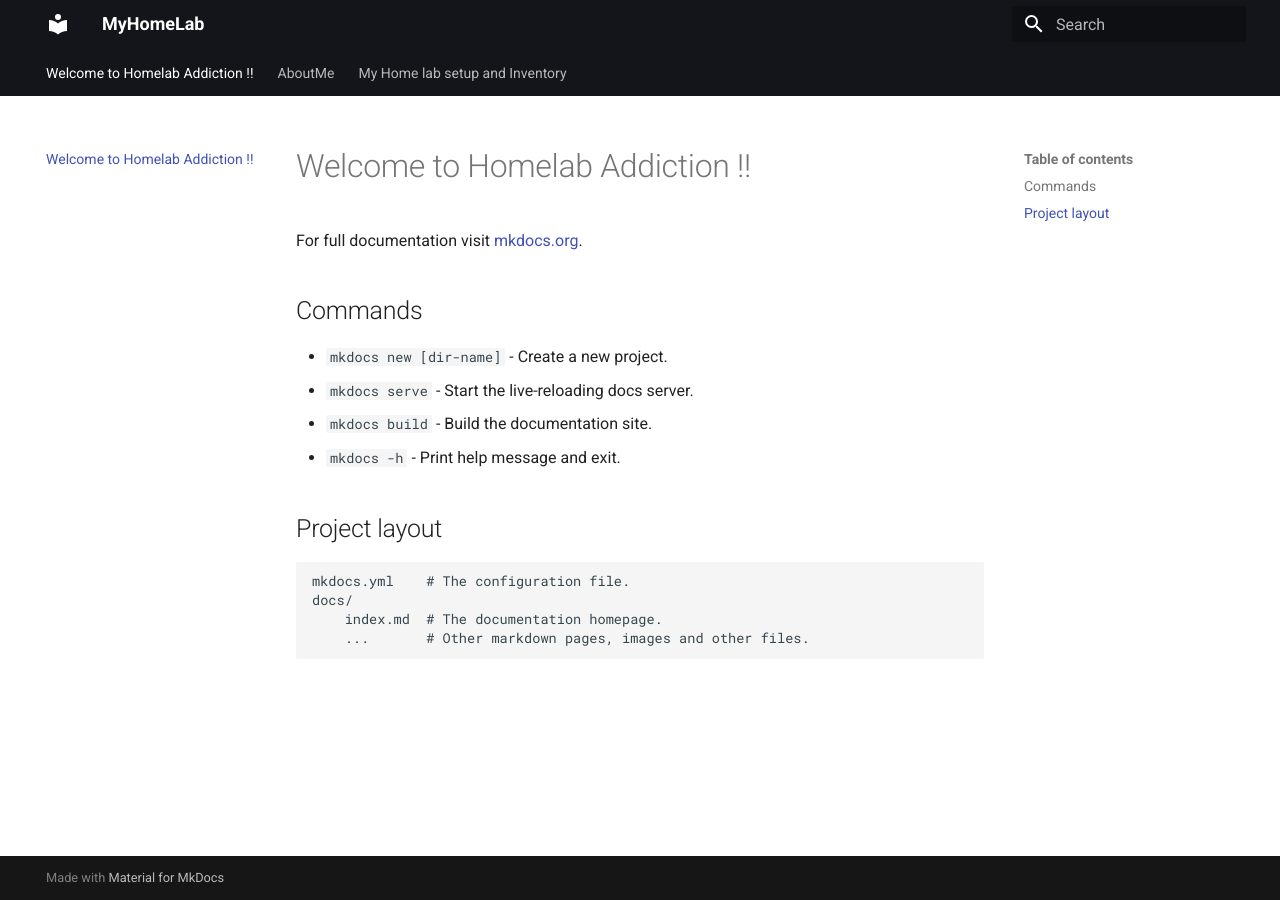
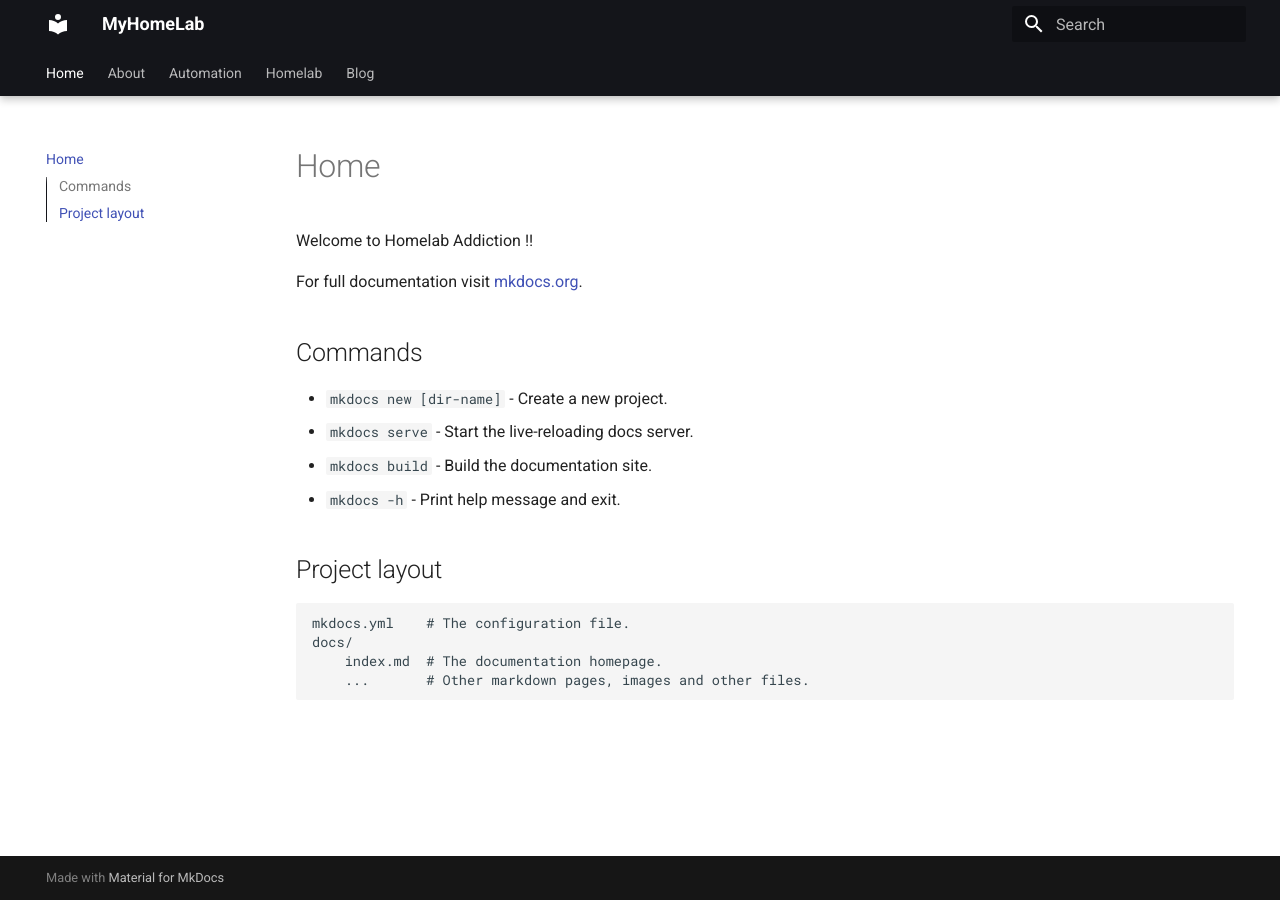
Before and after one commit to pkeelu/myhomelab.co.in, an MkDocs documentation site: the page built from docs/index.md, in a window 1280 px wide. Built offline with MkDocs 1.6.1 and Material for MkDocs 9.7.7, drawn with Linux system fonts in a browser that asks for light colours.

Commit message:
Initial structure

```diff
--- a/docs/MySetup.md
+++ b/docs/Homelab/mysetup.md
@@ -1,3 +1,3 @@
-# My Home lab setup and Inventory
+# MySetup
     Titan (Primary Hybrid NAS and Production Proxmox Server)
     XORO - Windows 11 Pro workstation
--- a/docs/index.md
+++ b/docs/index.md
@@ -1,4 +1,5 @@
-# Welcome to Homelab Addiction !!
+# Home
+Welcome to Homelab Addiction !!
 
 For full documentation visit [mkdocs.org](https://www.mkdocs.org).
 
--- a/mkdocs.yml
+++ b/mkdocs.yml
@@ -4,10 +4,41 @@ theme:
   name: material
   palette:
     primary: black
-  Plugin:
-   -blog
+
+  plugins:
+    - search
+    - blog
+
   features:
     - navigation.instant
+    - navigation.instant.preview
     - navigation.instant.progress
     - navigation.tracking
     - navigation.tabs
+    - navigation.tabs.sticky
+    - navigation.sections
+    - navigation.expand
+    - navigation.top
+    - toc.integrate
+    - search.suggest
+    - search.highlight
+    - search.share
+
+  Nav:
+    - Home: index.md
+
+    - About:
+      - About Me: About/about.md
+      - Childhood: About/childhood.md
+
+    - Homelab:
+      - MySetup: Homelab/mysetup.md
+
+    - Automation:
+      - Ansible: Automation/Ansible.md
+      - Terraform: Automation/Terraform.md
+      - Python: Automation/Python.md
+      - Proxmox:
+      - Linux:
+    - Blog:
+      - blog/index.md
```
Also changed, not shown: docs/About/about.md (added, +8 -0 lines), docs/AboutMe.md (deleted, +0 -1 lines), docs/blog/index.md (added, +1 -0 lines), docs/About/childhood.md (added), docs/Automation/Ansible.md (added), docs/Automation/Linux.md (added), docs/Automation/Proxmox.md (added), docs/Automation/Terraform.md (added), docs/Automation/python.md (added).
